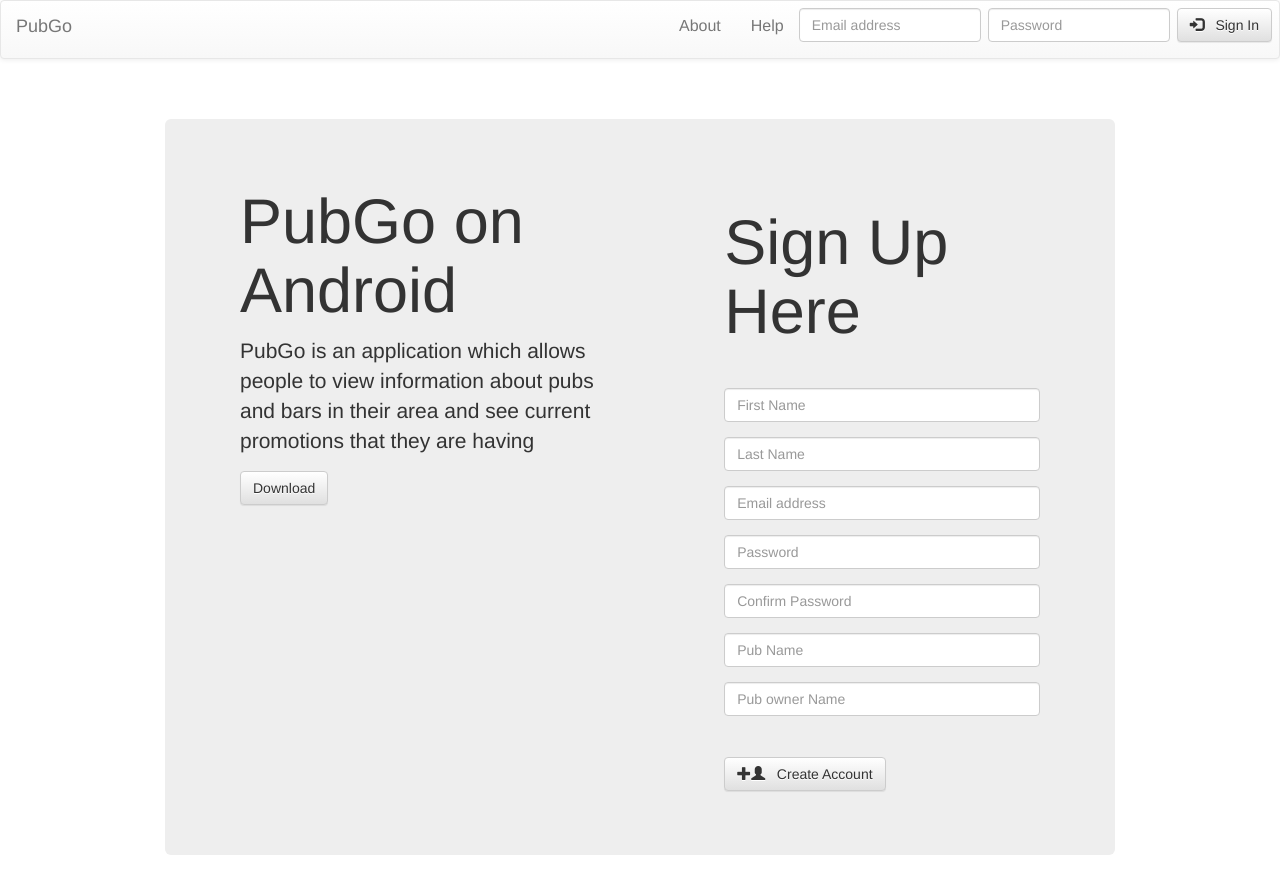
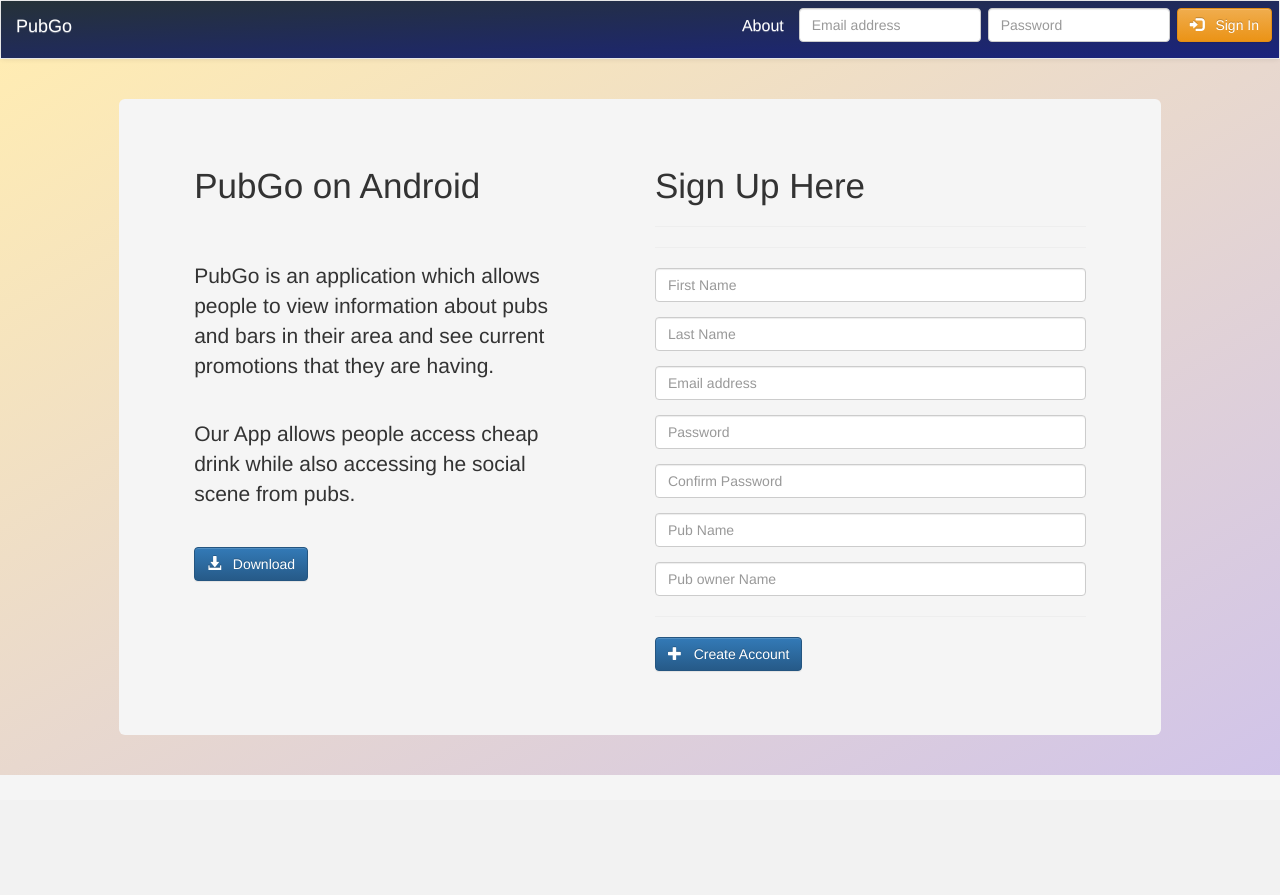
Before and after one commit to jackbourkemckenna/PubGo, a PHP site: page / in a window 1280 px wide. After the commit the page ends 775 px from the top, so only its background shows below. Run offline with PHP 8.4, Linux system fonts and the light colour scheme; some libraries are stand-ins or nearby versions.

```diff
--- a/about.php
+++ b/about.php
@@ -49,7 +49,7 @@
                         </div>
                         <br>
                         <div class="form-group">
-                            <button type="submit" class="btn btn-default" name="send" id="send">
+                            <button type="submit" class="btn btn-primary" name="send" id="send">
                                 <span class="glyphicon glyphicon-envelope"></span> &nbsp; Send Email
                             </button>
                         </div>
--- a/index.php
+++ b/index.php
@@ -31,20 +31,27 @@
          <?php
           include('navigationBar.php');
           ?>
-         <div class="container">
+         <div class="container back-img">
             <div class="row">
                <div class="col-md-1"></div>
                <div class="col-md-10 row jumbotron">
 
                      <!--Jumbotron-->
-                  <div class="col-md-6">
+                  <div class="col-md-5 headerHome">
                      <h1>PubGo on Android</h1>
-                     <p>PubGo is an application which allows people to view information about pubs and bars in their area and see current promotions that they are having</p>
-                     <button type="button" class="btn btn-default">Download</button>
+                     <br>
+                     <br>
+                     <p>PubGo is an application which allows people to view information about pubs and bars in their area and see current promotions that they are having.</p>
+                     <br>
+                     <p>Our App allows people access cheap drink while also accessing he social scene from pubs.</p>
+                     <br>
+                     <button type="button" class="btn btn-primary"><span class="glyphicon glyphicon-download-alt"></span> &nbsp; Download</button>
                   </div>
                   <div class="col-md-1"></div>
-                  <div class="col-md-5">
+                  <div class="col-md-6 headerHome">
                      <!--Sign Up Form-->
+                     <h1>Sign Up Here</h1>
+                     <hr/>
                      <form class="form-signin" method="post" id="register-form">
                         <hr/>
                         <!--Sign In/Up Error Message-->
@@ -54,8 +61,7 @@
 
                            }
                            ?>
-                        <h1>Sign Up Here</h1>
-                        <hr/>
+
                         <div class="form-group">
                            <input type="text" class="form-control" placeholder="First Name" name="f_name" required  />
                         </div>
@@ -86,8 +92,8 @@
                            </div>
                         </div>
                         <div class="form-group">
-                           <button id="submit" type="submit" class="btn btn-default" name="btn-signup">
-                           <span class="glyphicon glyphicon-plus"></span><span class="glyphicon glyphicon-user"></span> &nbsp; Create Account
+                           <button id="submit" type="submit" class="btn btn-primary" name="btn-signup">
+                           <span class="glyphicon glyphicon-plus"></span> &nbsp; Create Account
                            </button>
                         </div>
                      </form>
--- a/navigationBar.php
+++ b/navigationBar.php
@@ -7,10 +7,9 @@
                 </button>
                 <a class="navbar-brand" href="index.php">PubGo</a>
             </div>
-            <div class="navbar-collapse collapse">
+            <div class="navbar-collapse collapse grad">
                 <ul class="nav navbar-nav navbar-right">
                     <li><a href="about.php">About</a></li>
-                    <li><a href="#contact">Help</a></li>
                     <li>
                         <form class="form-signin" method="post" id="login-form">
                             <div class="form-group nav-sign-in">
@@ -26,7 +25,7 @@
 
                     <li>
                         <div class="form-group nav-sign-in">
-                            <button type="submit" class="btn btn-default" name="btn-login" id="btn-login">
+                            <button type="submit" class="btn btn-warning" name="btn-login" id="btn-login">
                                 <span class="glyphicon glyphicon-log-in"></span> &nbsp; Sign In
                             </button>
                         </div>
--- a/placeIdCheck.php
+++ b/placeIdCheck.php
@@ -23,7 +23,7 @@ if (!isset($_SESSION['userSession'])) {
       include('map.php');
     } else {
 
-     echo $userPlaceID['place_id'];
+     //echo $userPlaceID['place_id'];
      //echo '<br><h1>this will display users profile information!</h1>';
     }
 
--- a/resources/css/slick-theme.less
+++ b/resources/css/slick-theme.less
@@ -76,6 +76,7 @@
 
 .slick-prev {
     left: -25px;
+    float: left;
     &[dir="rtl"] {
         left: auto;
         right: -25px;
@@ -90,6 +91,7 @@
 
 .slick-next {
     right: -25px;
+    float: Right;
     &[dir="rtl"] {
         left: -25px;
         right: auto;
--- a/resources/css/slick-theme.scss
+++ b/resources/css/slick-theme.scss
@@ -62,8 +62,8 @@ $slick-opacity-not-active: 0.25 !default;
 
 .slick-prev,
 .slick-next {
-    position: absolute;
-    display: block;
+    position: relative;
+    display: inline-block;
     height: 20px;
     width: 20px;
     line-height: 0px;
--- a/resources/css/slick.css
+++ b/resources/css/slick.css
@@ -112,6 +112,9 @@
 
     border: 1px solid transparent;
 }
-.slick-arrow.slick-hidden {
+.slick-prev,
+.slick-next{
 
+
+    color: blue;
 }
--- a/resources/css/style.css
+++ b/resources/css/style.css
@@ -1,3 +1,7 @@
+body{
+	background-color:#F5F5F5;
+}
+
 #login {
     float: none;
 }
@@ -99,16 +103,79 @@ body {
 }
 
 .footer>.blackBackground>h4{
-	color:#64B5F6;
+	color:#F5DA5A;
 	text-align:center;
 }
 
 .text-center{
 	text-align: center;
-	font-size: 40px;
+	font-size: 30px;
 }
 
 .pub-title{
 	text-align: center;
 	font-size: 60px;
 }
+
+.headerHome>h1{
+	font-size: 35px;
+}
+
+
+
+.grad {
+  background: #1A237E; /* For browsers that do not support gradients */
+  background: -webkit-linear-gradient(left top, #263238, #1A237E); /* For Safari 5.1 to 6.0 */
+  background: -o-linear-gradient(bottom right, #263238, #1A237E); /* For Opera 11.1 to 12.0 */
+  background: -moz-linear-gradient(bottom right, #263238, #1A237E); /* For Firefox 3.6 to 15 */
+  background: linear-gradient(to bottom right, #263238, #1A237E); /* Standard syntax */
+}
+
+.navbar-default .navbar-nav > li > a:hover, .navbar-default .navbar-nav > li > a:focus{
+	color:#F5DA5A;
+}
+
+.navbar-default .navbar-nav > li > a{
+	color:white;
+}
+
+.navbar-default > .grad > .navbar-nav > li > a:hover, .navbar-default > .grad > .navbar-nav > li > a:focus{
+	color:#F5DA5A;
+}
+
+.navbar-default > .grad > .navbar-nav > li > a{
+	color:white;
+}
+
+.navbar-default > .navbar-header > a:hover, .navbar-default > .navbar-header > a:focus{
+	color:#F5DA5A;
+}
+
+.navbar-default > .navbar-header > a{
+	color:white;
+}
+
+.drink-list > h1{
+	font-size:50px;
+}
+
+.back-img{
+	background-color: red;
+	width:100%;
+}
+
+.navbar-default{
+	margin-bottom: unset;
+}
+
+.back-img{
+	background: #F5F5F5; /* For browsers that do not support gradients */
+  background: -webkit-linear-gradient(left top, #FFECB3, #D1C4E9); /* For Safari 5.1 to 6.0 */
+  background: -o-linear-gradient(bottom right, #FFECB3, #D1C4E9); /* For Opera 11.1 to 12.0 */
+  background: -moz-linear-gradient(bottom right, #FFECB3, #D1C4E9); /* For Firefox 3.6 to 15 */
+  background: linear-gradient(to bottom right, #FFECB3, #D1C4E9); /* Standard syntax */
+}
+
+.jumbotron{
+	background-color: #F5F5F5;
+}
```
Also changed, not shown: AppplaceId.php (added, +27 -0 lines), SessionNavigationBar.php (added, +16 -0 lines), account.php (+2 -6 lines), app/drinksApp.php (added, +18 -0 lines), dashboard.php (+18 -45 lines), drinkView.php (+16 -8 lines), placeId.php (added, +11 -0 lines), 1 other file.
